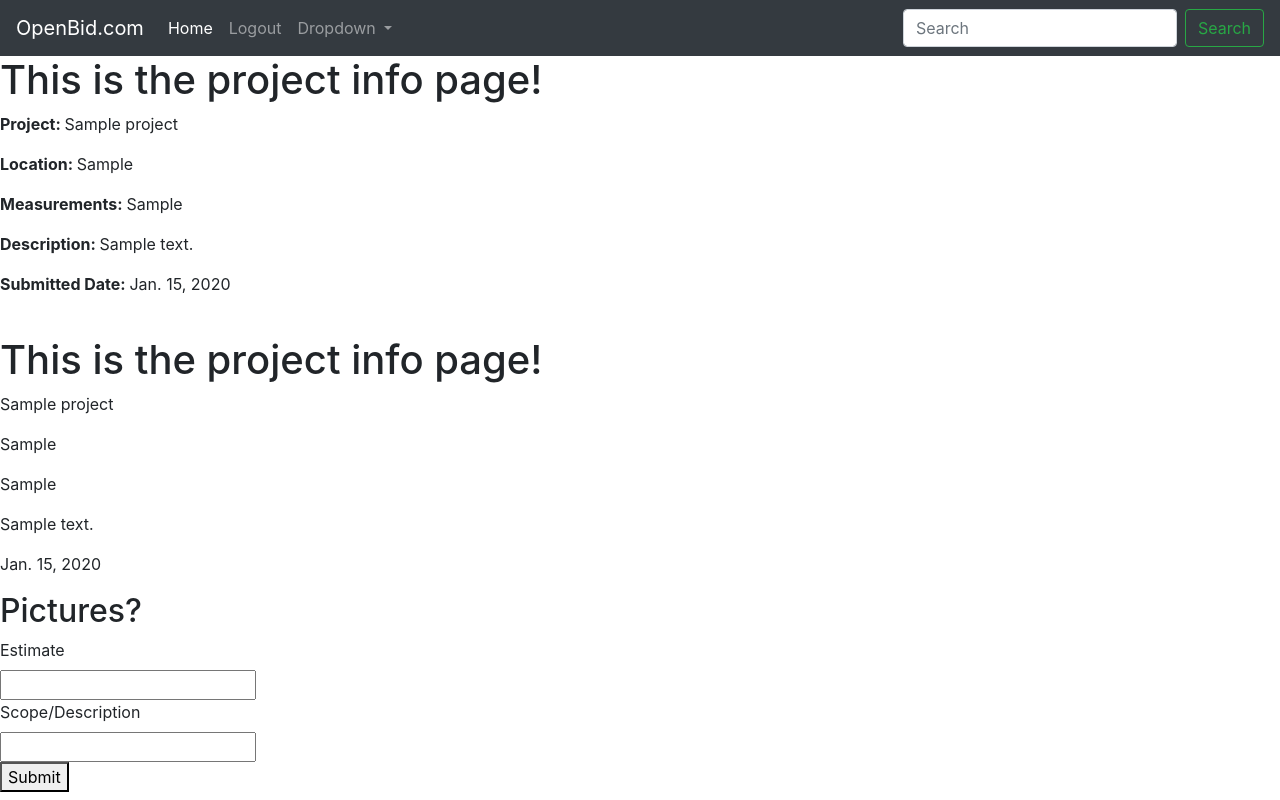
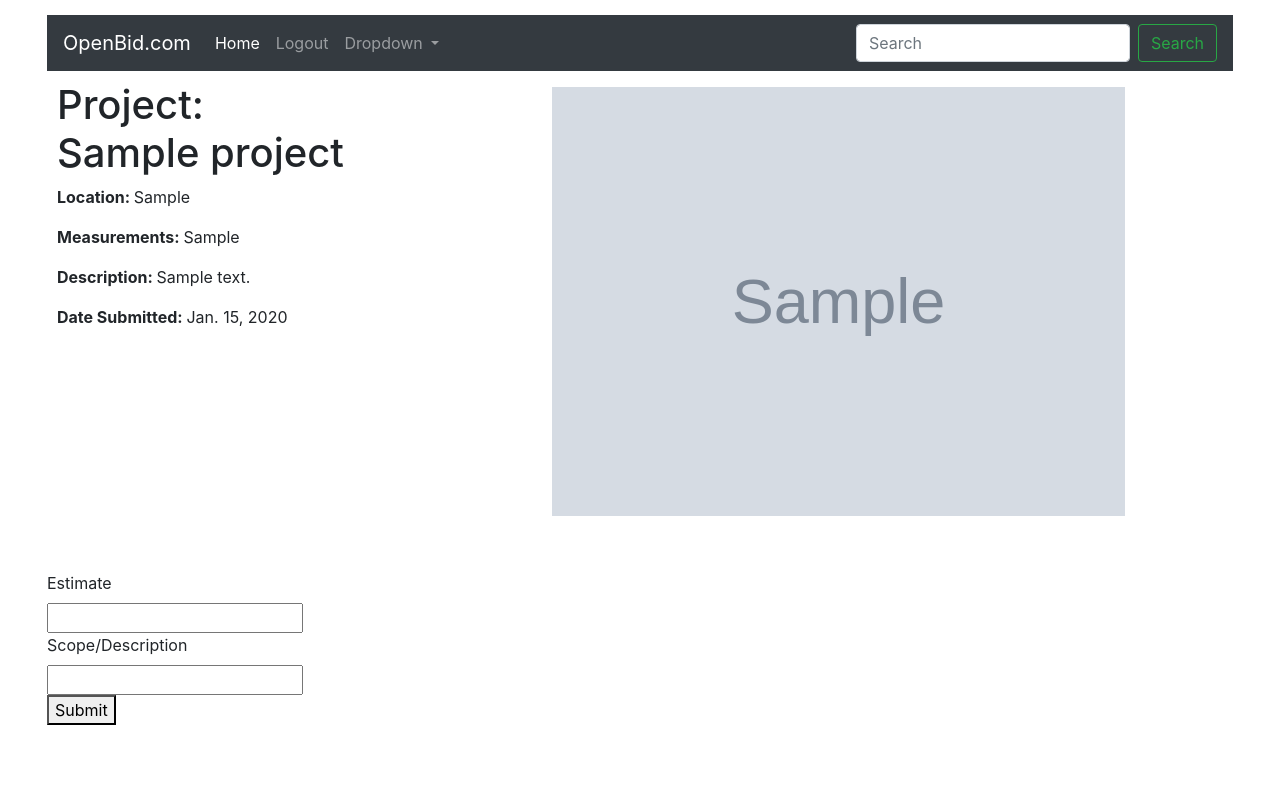
Before and after one commit to Cody-Calhoun/Open-Bid, a Django app: template main/templates/con_view_proj.html in a window 1280 px wide. Run offline with Django 3.2, Linux system fonts and the light colour scheme; the template is opened without the code that fills it: values that come from a table or form of the project are taken from there, others are empty; tables that the repository leaves empty hold one stand-in row (values such as "Sample post"); grey boxes marked "Sample" are stand-in pictures; some libraries are stand-ins or nearby versions.

Commit message:
last commit 10:07pm
updated contractor view project page to include pictures. also added some css to the con_view-proj.html

```diff
--- a/main/templates/con_view_proj.html
+++ b/main/templates/con_view_proj.html
@@ -13,8 +13,39 @@
     <link rel="stylesheet" href="https://stackpath.bootstrapcdn.com/bootstrap/4.1.3/css/bootstrap.min.css">
     <link rel="stylesheet" href="https://maxcdn.bootstrapcdn.com/font-awesome/4.7.0/css/font-awesome.min.css">
 <link rel="stylesheet" href="css/style.css">
-<title>Contractor Edit Project</title>
+<title>Contractor View Project</title>
+<style>
+  *{
+      box-sizing: border-box;
+    }
+    #container{
+      width: 95%;
+      margin: 0 auto;
+      padding: 15px;
+    }
+    #info{
+      width: 40%;
+      padding: 10px;
+      display: inline-block;
+    }
+    #images{
+      width: 50%;
+      height: 500px;
+      padding: 10px;
+      margin-left: 10px;
+      overflow: scroll;
+      display: inline-block;
+      vertical-align: top;
+    }
+    #images img{
+      width: 100%;
+      display: inline-block;
+      margin: 1%;
+    }
+</style>
 </head>
+  <body>
+    <div id="container">
 <nav class="navbar navbar-expand-lg navbar-dark bg-dark">
     <a class="navbar-brand" href="#">OpenBid.com</a>
     <button class="navbar-toggler" type="button" data-toggle="collapse" data-target="#navbarSupportedContent" aria-controls="navbarSupportedContent" aria-expanded="false" aria-label="Toggle navigation">
@@ -47,30 +78,22 @@
       </form>
     </div>
   </nav>
-<body>
-    <div id="proj">
-        <h1>This is the project info page!</h1>
+  <div id="info">
 
 
-        <p><b>Project: </b>{{project.title}}</p>
-        <p><b>Location: </b>{{project.location}}</p>
-        <p><b>Measurements: </b>{{project.measurements}}</p>
-        <p><b>Description: </b>{{project.description}}</p>
-        <p><b>Submitted Date: </b>{{project.created_at}}</p>
 
-<br>
-    <div id="proj">
-        <h1>This is the project info page!</h1>
+    <h1>Project: <br>{{project.title}}</h1>
+    <p><b>Location: </b>{{project.location}}</p>
+    <p><b>Measurements: </b>{{project.measurements}}</p>
+    <p><b>Description: </b>{{project.description}}</p>
+    <p><b>Date Submitted: </b>{{project.created_at}}</p>
 
-
-        <p>{{project.title}}</p>
-        <p>{{project.location}}</p>
-        <p>{{project.measurements}}</p>
-        <p>{{project.description}}</p>
-        <p>{{project.created_at}}</p>
-
-        <h2>Pictures?</h2>
-    </div>
+  </div>
+  <div id="images">
+    {% for img in project.images.all%}
+    <img src="{{img.image.url}}" >
+    {% endfor %}
+  </div>
     <form action="/place_bid" method="POST">
         {% csrf_token %}
         <label for="price">Estimate</label><br>
@@ -81,5 +104,6 @@
         <input type="hidden" name="contractor" value="{{contractor.id}}">
         <button>Submit</button>
     </form>
+  </div>
 </body>
 </html>
--- a/main/templates/contractor-home.html
+++ b/main/templates/contractor-home.html
@@ -66,9 +66,9 @@
                 <tr>
                     <td>{{project.title}}</td>
                     <td>{{project.location}}</td>
-                    <td>{{project.measurement}}</td>
+                    <td>{{project.measurements}}</td>
                     <td>{{project.description}}</td>
-                    <td>{{project.customer}}</td>
+                    <td>{{project.customer.fname}}</td>
                     <td><button><a href="/bid_form/{{project.id}}">Place bid</a></button></td>
                 </tr>
                 {% endfor %}
```
